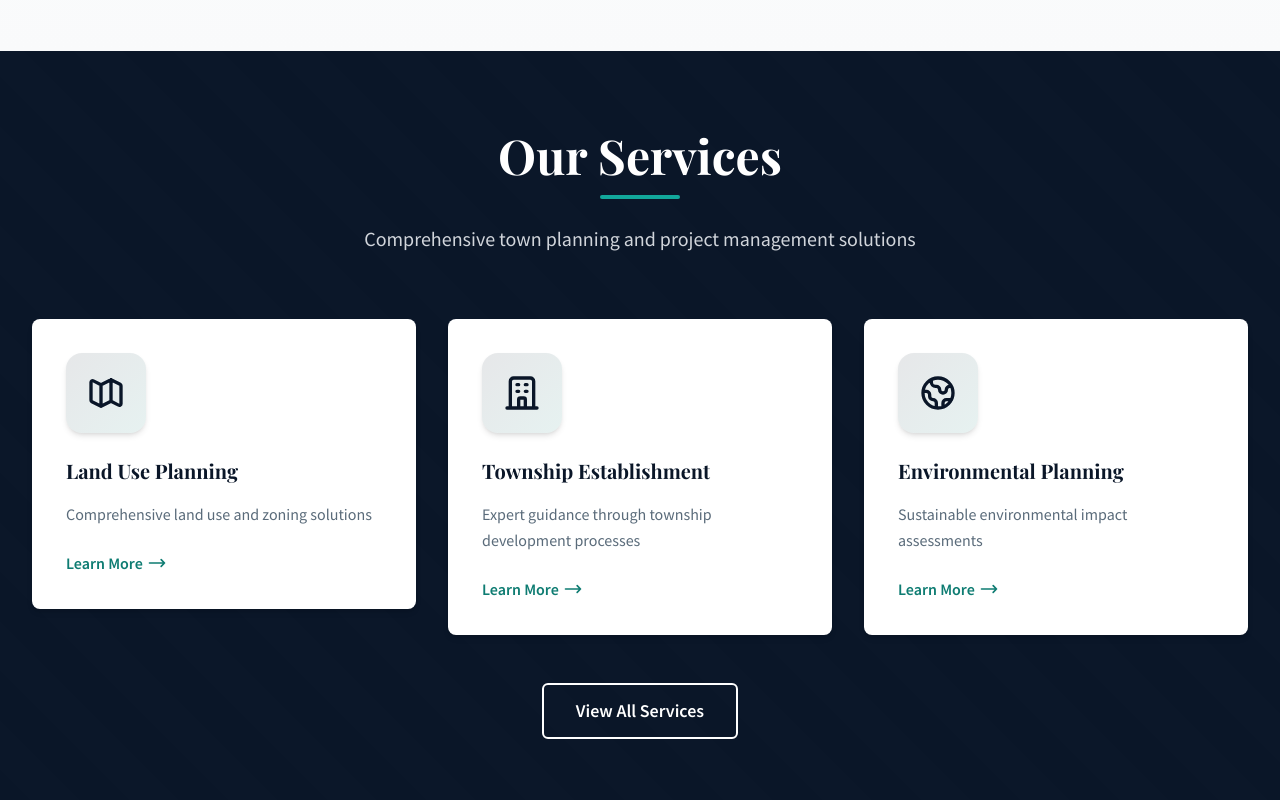
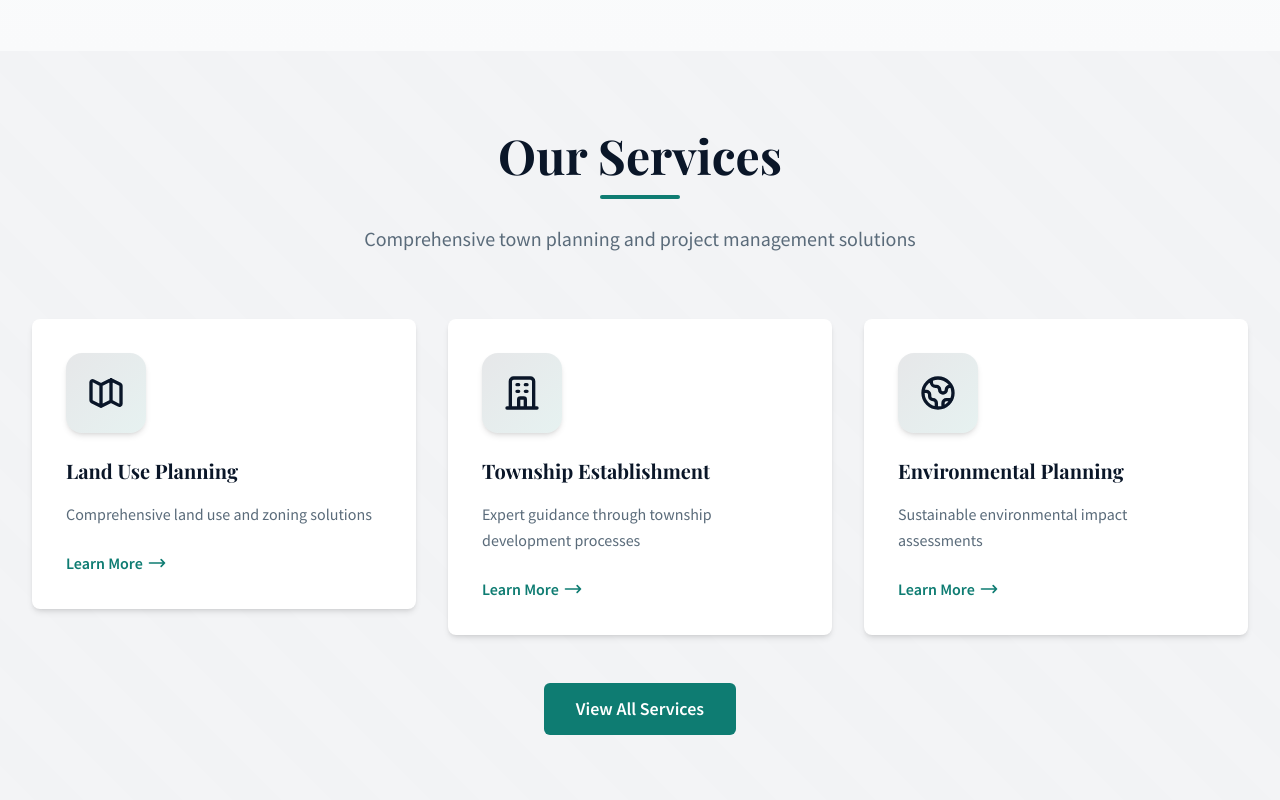
Before and after one commit to barrattisherwood/dlc-town-planning, an Angular app: page / in a window 1280 px wide. Shown: the part 1320-2120 px from the top of the page. Built offline with nearby package versions, Linux system fonts and the light colour scheme.

Commit message:
Change services section background from navy to grey and fix about component type errors

```diff
--- a/src/app/pages/about/about.component.html
+++ b/src/app/pages/about/about.component.html
@@ -23,10 +23,9 @@
     <div class="container-custom">
       <div class="max-w-4xl mx-auto">
         <h2 class="mb-6">About DLC</h2>
-        @if (aboutContent()) {
         <div class="prose prose-lg max-w-none">
           <p class="text-lg text-text leading-relaxed mb-6">
-              {{ aboutContent()!.companyStory }}
+            With the depth of 30 years collective expertise, skills and resources embodied in the consultancy, we have the capabilities to successfully undertake - from inception to final delivery - the town-planning and project management aspects of any venture, from large sophisticated multi-disciplinary programs to small community projects. We have successfully dealt with the town-planning requirements of a wide range of projects, including residential, industrial, commercial, business as well as various other developments such as Life Style Estates, Eco Estates, Golf Estates and "Development & Reconstruction and Development Program" (RDP), Master Plans.
           </p>
           <p class="text-lg text-text leading-relaxed">
             DLC Town Plan Services have expanded, resulting in a comprehensive capability of delivering services,
@@ -35,7 +34,6 @@
             and industrial sector companies.
           </p>
         </div>
-        }
       </div>
     </div>
   </section>
@@ -51,9 +49,7 @@
           </svg>
         </div>
         <h3 class="mb-4">Our Mission</h3>
-        @if (aboutContent()) {
-          <p class="text-muted">{{ aboutContent()!.mission }}</p>
-        }
+        <p class="text-muted">To deliver professional town planning and project management services across Africa, ensuring efficient, sustainable, and compliant development solutions from inception to completion.</p>
       </div>
       <div class="card p-8">
         <div class="w-12 h-12 mb-4 bg-teal rounded-full flex items-center justify-center">
@@ -63,9 +59,7 @@
           </svg>
         </div>
         <h3 class="mb-4">Our Vision</h3>
-        @if (aboutContent()) {
-          <p class="text-muted">{{ aboutContent()!.vision }}</p>
-        }
+        <p class="text-muted">To be recognized as Africa's most trusted and comprehensive town planning consultancy, known for technical excellence, professional integrity, and successful project delivery.</p>
       </div>
     </div>
   </div>
--- a/src/app/pages/about/about.component.ts
+++ b/src/app/pages/about/about.component.ts
@@ -15,7 +15,6 @@ import { LoadingSpinnerComponent } from '../../shared/loading-spinner/loading-sp
 export class AboutComponent implements OnInit {
   private cmsService = inject(CmsService);
 
-  aboutContent = signal<AboutContent | null>(null);
   pillars = signal<Pillar[]>([]);
   loading = signal(true);
 
@@ -38,15 +37,6 @@ export class AboutComponent implements OnInit {
 
   loadContent() {
     // Placeholder data - in production would call CMS service
-    this.aboutContent.set({
-      id: '1',
-      companyStory: 'With the depth of 30 years collective expertise, skills and resources embodied in the consultancy, we have the capabilities to successfully undertake - from inception to final delivery - the town-planning and project management aspects of any venture, from large sophisticated multi-disciplinary programs to small community projects. We have successfully dealt with the town-planning requirements of a wide range of projects, including residential, industrial, commercial, business as well as various other developments such as Life Style Estates, Eco Estates, Golf Estates and "Development & Reconstruction and Development Program" (RDP), Master Plans.',
-      mission: 'To deliver professional town planning and project management services across Africa, ensuring efficient, sustainable, and compliant development solutions from inception to completion.',
-      vision: 'To be recognized as Africa\'s most trusted and comprehensive town planning consultancy, known for technical excellence, professional integrity, and successful project delivery.',
-      yearsEstablished: '1994',
-      accreditations: ['SACPLAN', 'SACLAP']
-    });
-
     this.pillars.set([
       {
         id: '1',
--- a/src/app/pages/home/home.component.html
+++ b/src/app/pages/home/home.component.html
@@ -46,17 +46,17 @@
   </section>
 
   <!-- Services Teaser Section -->
-  <section class="section-padding bg-navy relative overflow-hidden">
+  <section class="section-padding bg-gray-100 relative overflow-hidden">
     <!-- Subtle background pattern -->
     <div class="absolute inset-0 opacity-5">
-      <div class="absolute inset-0" style="background-image: repeating-linear-gradient(45deg, transparent, transparent 35px, rgba(255,255,255,.1) 35px, rgba(255,255,255,.1) 70px);"></div>
+      <div class="absolute inset-0" style="background-image: repeating-linear-gradient(45deg, transparent, transparent 35px, rgba(0,0,0,.1) 35px, rgba(0,0,0,.1) 70px);"></div>
     </div>
 
     <div class="container-custom relative z-10">
       <div class="text-center mb-16">
-        <h2 class="mb-4 text-white">Our Services</h2>
-        <div class="w-20 h-1 bg-teal-light mx-auto rounded-full mb-6"></div>
-        <p class="text-xl text-gray-300 max-w-2xl mx-auto leading-relaxed">
+        <h2 class="mb-4">Our Services</h2>
+        <div class="w-20 h-1 bg-teal mx-auto rounded-full mb-6"></div>
+        <p class="text-xl text-muted max-w-2xl mx-auto leading-relaxed">
           Comprehensive town planning and project management solutions
         </p>
       </div>
@@ -66,7 +66,7 @@
         }
       </div>
       <div class="text-center">
-        <a routerLink="/services" class="btn btn-outline border-white text-white hover:bg-white hover:text-navy text-lg px-8 py-3">View All Services</a>
+        <a routerLink="/services" class="btn btn-primary text-lg px-8 py-3">View All Services</a>
       </div>
     </div>
   </section>
```
Lines whose indentation alone changed are shown as unchanged.
